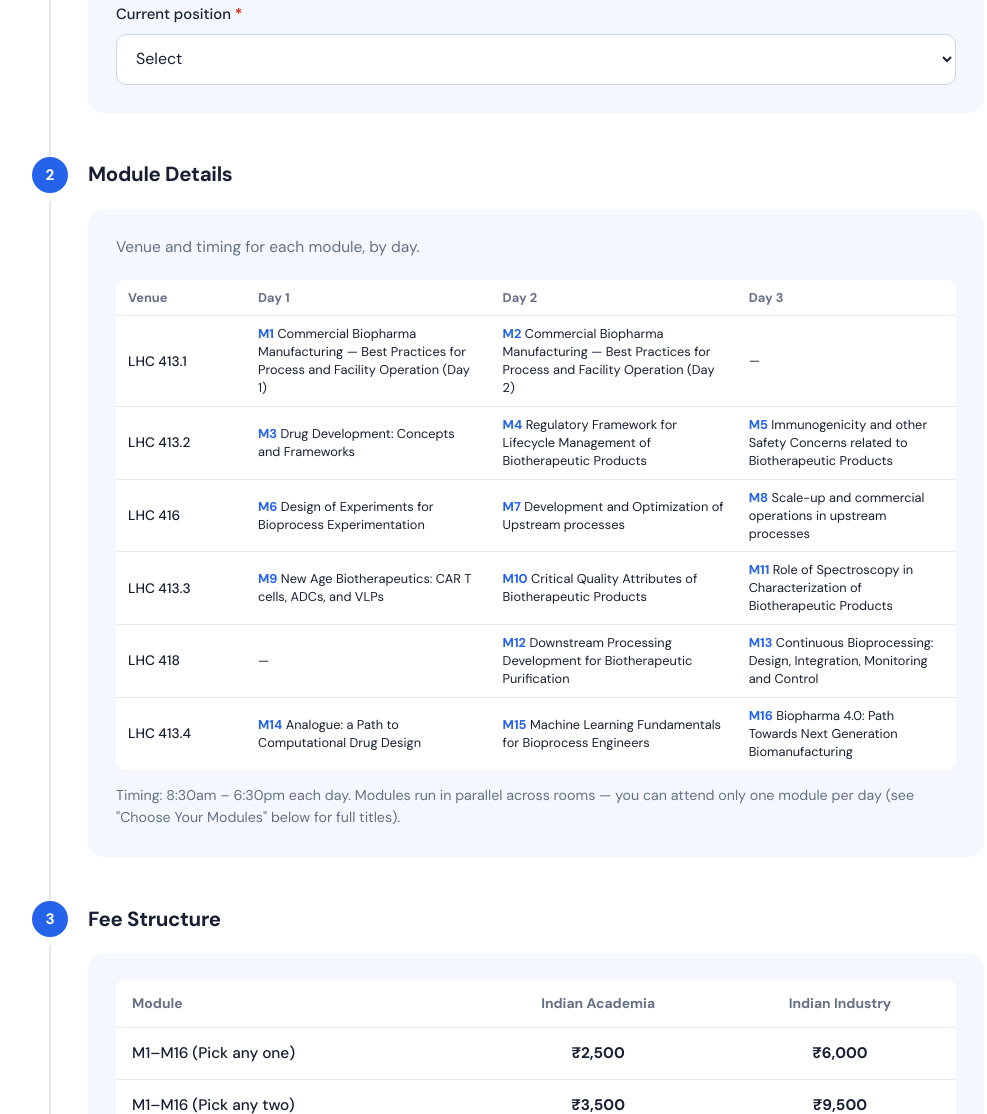
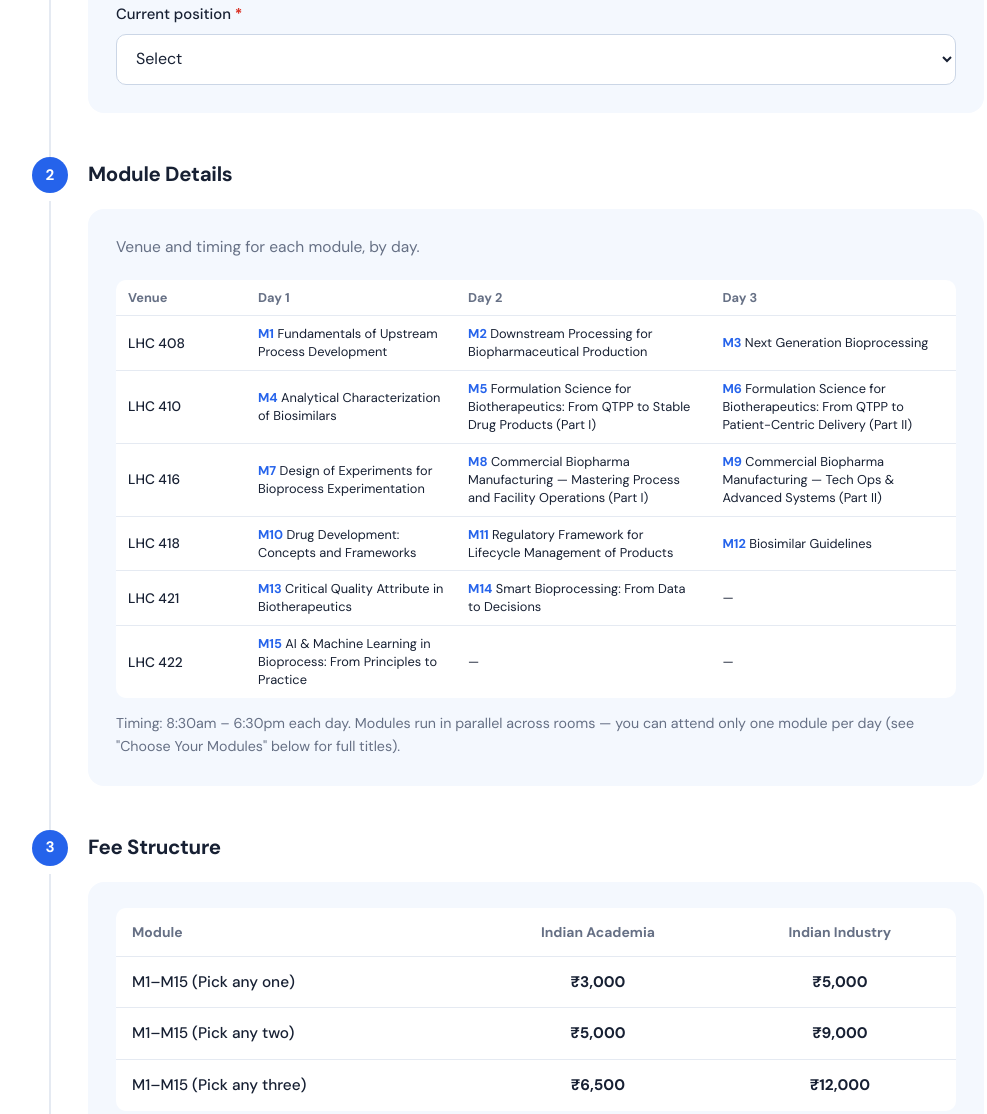
Before and after one commit to dtripathi18/cbt-website, a plain HTML site: page course-series/register.html in a window 1280 px wide. Shown: the part 1299-2413 px from the top of the page, without its empty margins (132-1119 px from the left). Drawn offline with Linux system fonts and the light colour scheme.

Commit message:
remove hover, update register page

```diff
--- a/course-series/css/style.css
+++ b/course-series/css/style.css
@@ -365,6 +365,7 @@ a { color: var(--cs-accent-dark); }
 .cs-schedule-code { display: inline; font-weight: 700; color: var(--cs-accent); }
 .cs-table-note { margin: 14px 0 0; color: var(--cs-ink-soft); font-size: 0.89rem; }
 .cs-fee-warning { margin: 8px 0 0; color: var(--cs-danger); font-weight: 700; font-size: 0.92rem; }
+.cs-fee-subnote { margin: 0; color: var(--cs-ink-soft); font-size: 0.82rem; }
 
 /* ---------- Bank details ---------- */
 .cs-bank-box {
--- a/course-series/index.html
+++ b/course-series/index.html
@@ -54,7 +54,7 @@
 
     <section class="cs-about-block">
       <h2>Course Curriculum</h2>
-      <p class="cs-hint">16 modules across 3 days — pick the ones most relevant to you when you register.</p>
+      <p class="cs-hint">15 modules across 3 days — pick the ones most relevant to you when you register.</p>
       <div id="curriculumDays"></div>
     </section>
 
@@ -82,8 +82,8 @@
   </div>
 </footer>
 
-<script src="js/config.js"></script>
-<script src="js/shared.js"></script>
-<script src="js/about.js"></script>
+<script src="js/config.js?v=2026-09-23"></script>
+<script src="js/shared.js?v=2026-09-23"></script>
+<script src="js/about.js?v=2026-09-23"></script>
 </body>
 </html>
--- a/course-series/js/config.js
+++ b/course-series/js/config.js
@@ -35,7 +35,7 @@ const COURSE_SERIES_CONFIG = {
       },
     ],
     highlights: [
-      "3 days of sessions across 16 modules — attend as many or as few as suit you",
+      "3 days of sessions across 15 modules — attend as many or as few as suit you",
       "One module per day is selected at registration; each day runs modules in parallel across rooms",
       "Separate fee tiers for academia and industry, based on how many modules you pick",
     ],
@@ -47,8 +47,9 @@ const COURSE_SERIES_CONFIG = {
   intro: {
     heading: "Course Registration",
     body: 'Center of Excellence for Biopharmaceutical Technology (COE-CBT) is organizing our annual training event "CBT Course Series 2026" from 8th – 10th Dec 2026. Attendees from industry and academia are welcome to participate.',
-    // TODO: user will provide the real banner photo — drop it in at this path.
-    bannerImage: "assets/images/course-banner.png",
+    // Bump the ?v= value whenever course-banner.png is replaced, so browsers
+    // and the host's cache fetch the new image instead of the old one.
+    bannerImage: "assets/images/course-banner.png?v=2026-09-23",
     brochureLabel: "More Details & Brochure",
     // TODO: placeholder — user will provide the real link later.
     brochureUrl: "",
@@ -56,67 +57,76 @@ const COURSE_SERIES_CONFIG = {
 
   // Each module appears in exactly one day. Modules have no individual price
   // — the real fee structure (below, `feeTiers`) prices by how many modules
-  // are picked in total, not which ones.
+  // are picked in total, not which ones. Titles and day assignments come from
+  // the module-name table (A10:C16, one column per day) on the "Grid" sheet
+  // of reference/cbt_event.xlsx.
   days: [
     {
       label: "Day 1",
       date: "December 8, 2026",
       modules: [
-        { code: "M1", title: "Commercial Biopharma Manufacturing — Best Practices for Process and Facility Operation (Day 1)" },
-        { code: "M3", title: "Drug Development: Concepts and Frameworks" },
-        { code: "M6", title: "Design of Experiments for Bioprocess Experimentation" },
-        { code: "M9", title: "New Age Biotherapeutics: CAR T cells, ADCs, and VLPs" },
-        { code: "M14", title: "Analogue: a Path to Computational Drug Design" },
+        { code: "M1", title: "Fundamentals of Upstream Process Development" },
+        { code: "M4", title: "Analytical Characterization of Biosimilars" },
+        { code: "M7", title: "Design of Experiments for Bioprocess Experimentation" },
+        { code: "M10", title: "Drug Development: Concepts and Frameworks" },
+        { code: "M13", title: "Critical Quality Attribute in Biotherapeutics" },
+        { code: "M15", title: "AI & Machine Learning in Bioprocess: From Principles to Practice" },
       ],
     },
     {
       label: "Day 2",
       date: "December 9, 2026",
       modules: [
-        { code: "M2", title: "Commercial Biopharma Manufacturing — Best Practices for Process and Facility Operation (Day 2)" },
-        { code: "M4", title: "Regulatory Framework for Lifecycle Management of Biotherapeutic Products" },
-        { code: "M7", title: "Development and Optimization of Upstream processes" },
-        { code: "M10", title: "Critical Quality Attributes of Biotherapeutic Products" },
-        { code: "M12", title: "Downstream Processing Development for Biotherapeutic Purification" },
-        { code: "M15", title: "Machine Learning Fundamentals for Bioprocess Engineers" },
+        { code: "M2", title: "Downstream Processing for Biopharmaceutical Production" },
+        { code: "M5", title: "Formulation Science for Biotherapeutics: From QTPP to Stable Drug Products (Part I)" },
+        { code: "M8", title: "Commercial Biopharma Manufacturing — Mastering Process and Facility Operations (Part I)" },
+        { code: "M11", title: "Regulatory Framework for Lifecycle Management of Products" },
+        { code: "M14", title: "Smart Bioprocessing: From Data to Decisions" },
       ],
     },
     {
       label: "Day 3",
       date: "December 10, 2026",
       modules: [
-        { code: "M5", title: "Immunogenicity and other Safety Concerns related to Biotherapeutic Products" },
-        { code: "M8", title: "Scale-up and commercial operations in upstream processes" },
-        { code: "M11", title: "Role of Spectroscopy in Characterization of Biotherapeutic Products" },
-        { code: "M13", title: "Continuous Bioprocessing: Design, Integration, Monitoring and Control" },
-        { code: "M16", title: "Biopharma 4.0: Path Towards Next Generation Biomanufacturing" },
+        { code: "M3", title: "Next Generation Bioprocessing" },
+        { code: "M6", title: "Formulation Science for Biotherapeutics: From QTPP to Patient-Centric Delivery (Part II)" },
+        { code: "M9", title: "Commercial Biopharma Manufacturing — Tech Ops & Advanced Systems (Part II)" },
+        { code: "M12", title: "Biosimilar Guidelines" },
       ],
     },
   ],
 
-  // Real numbers, read directly off the live form's "FEE STRUCTURE" table
-  // image. Already inclusive of 18% GST. Priced per how many modules (1-3)
-  // are picked in total across all 3 days, by category.
+  // From the fee table on the "Grid" sheet of reference/cbt_event.xlsx.
+  // Already inclusive of 18% GST. Priced per how many modules (1-3) are
+  // picked in total across all 3 days, by category.
   feeTiers: {
-    academia: { 1: 2500, 2: 3500, 3: 6000 },
-    industry: { 1: 6000, 2: 9500, 3: 12000 },
+    academia: { 1: 3000, 2: 5000, 3: 6500 },
+    industry: { 1: 5000, 2: 9000, 3: 12000 },
   },
   feeNote: "Fees above are inclusive of 18% GST.",
   feeWarning: "*Fee once paid is non-refundable.",
 
-  // Room/venue schedule, read off the live form's "Module Details" table
-  // image. Room assignments are carried over from last year's edition as
-  // reference — confirm they still hold before this goes live. Module codes
-  // reference the same modules defined in `days` above (titles aren't
+  // Early bird: % off the module fee (accommodation is added undiscounted on
+  // top). Applies through the end of 16 Nov IST, so it switches off at
+  // midnight IST going into 17 Nov.
+  earlyBird: {
+    discountPercent: 10,
+    endsAt: "2026-11-17T00:00:00+05:30",
+    note: "*Includes a 10% early bird discount on module fees (not on accommodation), valid till 16 November 2026 (IST).",
+  },
+
+  // Room/venue schedule (one row per room, one cell per day), from the venue
+  // table (A1:D8) on the "Grid" sheet of reference/cbt_event.xlsx. Module
+  // codes reference the same modules defined in `days` above (titles aren't
   // duplicated here).
   roomScheduleTime: "8:30am – 6:30pm",
   roomSchedule: [
-    { room: "LHC 413.1", cells: ["M1", "M2", null] },
-    { room: "LHC 413.2", cells: ["M3", "M4", "M5"] },
-    { room: "LHC 416", cells: ["M6", "M7", "M8"] },
-    { room: "LHC 413.3", cells: ["M9", "M10", "M11"] },
-    { room: "LHC 418", cells: [null, "M12", "M13"] },
-    { room: "LHC 413.4", cells: ["M14", "M15", "M16"] },
+    { room: "LHC 408", cells: ["M1", "M2", "M3"] },
+    { room: "LHC 410", cells: ["M4", "M5", "M6"] },
+    { room: "LHC 416", cells: ["M7", "M8", "M9"] },
+    { room: "LHC 418", cells: ["M10", "M11", "M12"] },
+    { room: "LHC 421", cells: ["M13", "M14", null] },
+    { room: "LHC 422", cells: ["M15", null, null] },
   ],
 
   // Matches the live form's real rates (these ARE real — the form itself
--- a/course-series/js/register.js
+++ b/course-series/js/register.js
@@ -162,6 +162,13 @@
 
   // ---- Live calculation ----
   const feeDisplay = document.getElementById("feeDisplay");
+  const earlyBirdNote = document.getElementById("earlyBirdNote");
+
+  // Checked on every recalculation (not once at load) so a page left open
+  // past the cutoff stops applying the discount.
+  function earlyBirdActive() {
+    return Date.now() < new Date(cfg.earlyBird.endsAt).getTime();
+  }
 
   function recalculate() {
     const selectedCount = moduleCheckboxes.filter((m) => !m.isNone && m.checkbox.checked).length;
@@ -169,8 +176,15 @@
     const category = affiliationTypeSelect.value; // "academia" | "industry" | "" (not selected yet)
 
     const moduleFee = selectedCount > 0 && category ? (cfg.feeTiers[category][selectedCount] || 0) : 0;
-    const total = moduleFee + accommodationTier.price;
+    const earlyBird = earlyBirdActive();
+    const discountedModuleFee = earlyBird
+      ? Math.round(moduleFee * (1 - cfg.earlyBird.discountPercent / 100))
+      : moduleFee;
+    const total = discountedModuleFee + accommodationTier.price;
     feeDisplay.value = formatINR(total);
+
+    earlyBirdNote.hidden = !earlyBird;
+    earlyBirdNote.textContent = cfg.earlyBird.note;
   }
 
   recalculate();
@@ -197,6 +211,7 @@
 
   form.addEventListener("submit", async (e) => {
     e.preventDefault();
+    recalculate(); // re-check the early bird cutoff in case the page sat open past it
 
     if (!form.checkValidity()) {
       form.reportValidity();
--- a/course-series/js/shared.js
+++ b/course-series/js/shared.js
@@ -44,6 +44,7 @@ function initMainSiteLinks(cfg) {
 // the two never drift out of sync.
 function renderFeeTableHTML(cfg) {
   const tierLabels = { 1: "Pick any one", 2: "Pick any two", 3: "Pick any three" };
+  const moduleCount = cfg.days.reduce((sum, day) => sum + day.modules.length, 0);
   return `
     <thead>
       <tr><th>Module</th><th>Indian Academia</th><th>Indian Industry</th></tr>
@@ -51,7 +52,7 @@ function renderFeeTableHTML(cfg) {
     <tbody>
       ${[1, 2, 3].map((n) => `
         <tr>
-          <td>M1–M16 (${tierLabels[n]})</td>
+          <td>M1–M${moduleCount} (${tierLabels[n]})</td>
           <td>${formatINR(cfg.feeTiers.academia[n])}</td>
           <td>${formatINR(cfg.feeTiers.industry[n])}</td>
         </tr>
--- a/course-series/register.html
+++ b/course-series/register.html
@@ -142,6 +142,7 @@
           <div class="cs-field">
             <label for="feeDisplay">Registration fee</label>
             <input id="feeDisplay" type="text" readonly value="₹0" />
+            <p class="cs-fee-subnote" id="earlyBirdNote" hidden></p>
           </div>
           <div class="cs-field">
             <label for="fTxnId">Transaction ID <span class="cs-req">*</span></label>
@@ -174,8 +175,8 @@
   </div>
 </footer>
 
-<script src="js/config.js"></script>
-<script src="js/shared.js"></script>
-<script src="js/register.js"></script>
+<script src="js/config.js?v=2026-09-23"></script>
+<script src="js/shared.js?v=2026-09-23"></script>
+<script src="js/register.js?v=2026-09-23"></script>
 </body>
 </html>
--- a/css/style.css
+++ b/css/style.css
@@ -409,10 +409,6 @@ p { margin: 0 0 1em; }
   border-radius: var(--radius);
   overflow: hidden;
   transition: box-shadow 0.15s ease, transform 0.15s ease;
-}
-.research-card:hover {
-  box-shadow: var(--shadow-hover);
-  transform: translateY(-4px);
 }
 .research-card .rc-image {
   position: relative;
```
Also changed, not shown: course-series/thank-you.html (+2 -2 lines), course-series/assets/images/course-banner.png, 2 other files.
